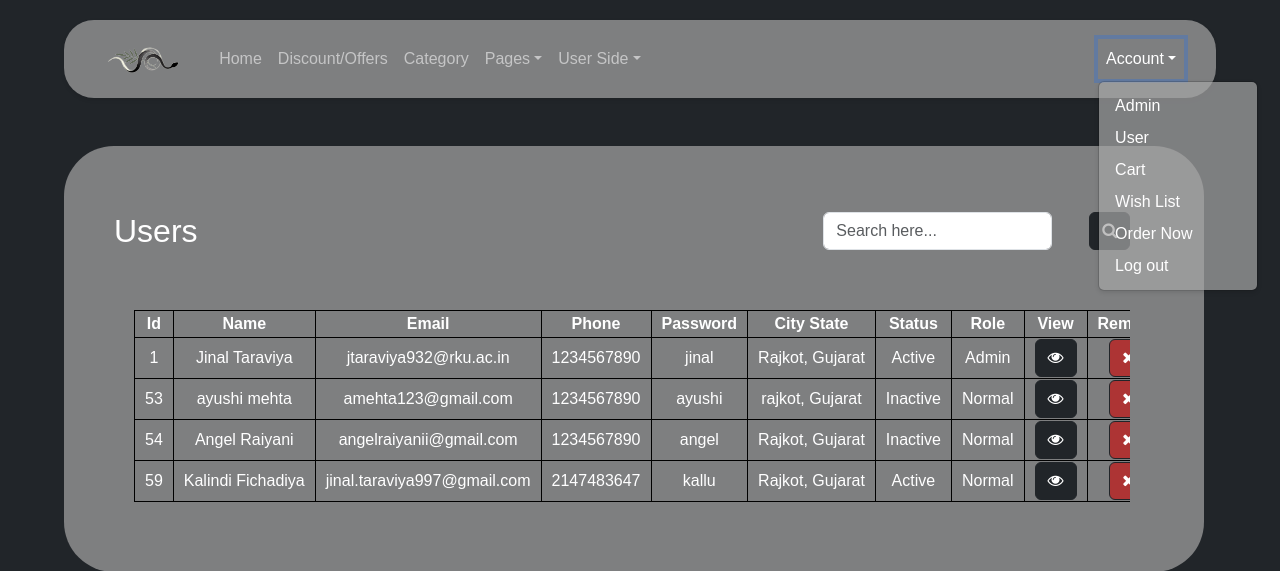
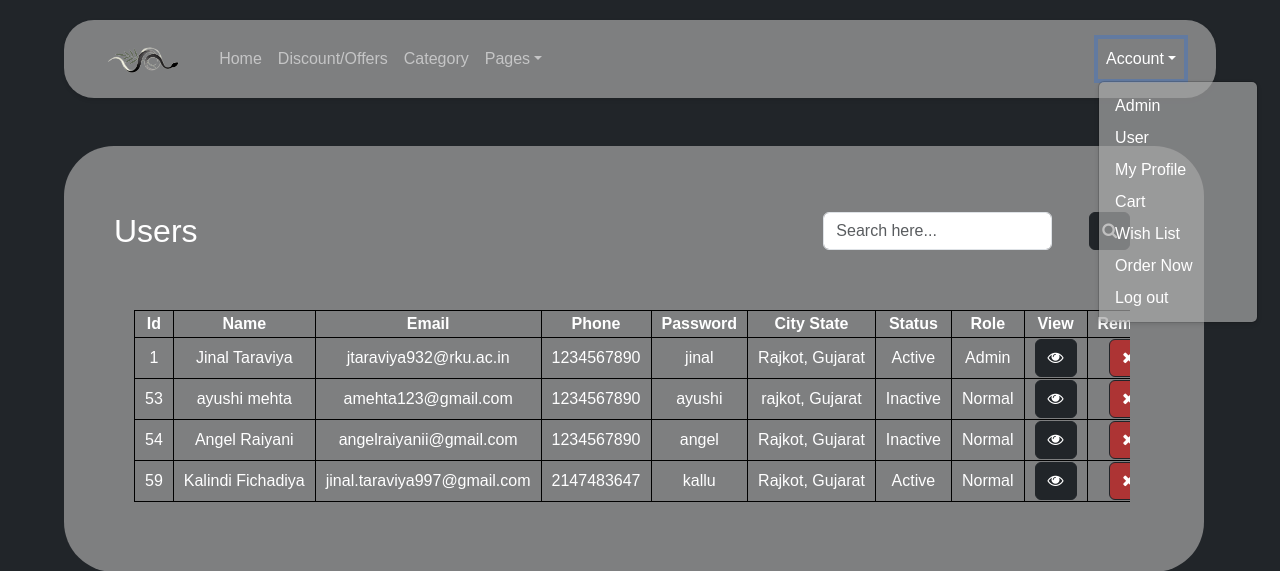
Before and after one commit to JinalTaraviya22/Meraki-Online-Art-Shop, a PHP site: page /demo/AdUsers.php in a window 1280 px wide, after a click on "Account". Shown: the top 571 px of the page. Run offline with PHP 8.4, Linux system fonts and the light colour scheme; a user stored in the database is signed in; data comes from the database, SQL or seed files in the repository; data that the repository does not hold is empty; some libraries are stand-ins or nearby versions.

Commit message:
changed header

```diff
--- a/AdUsers.php
+++ b/AdUsers.php
@@ -72,7 +72,7 @@
                             <td><?php echo $r['U_Status']; ?></td>
                             <td><?php echo $r['U_Role']; ?></td>
                             <td>
-                                <form method="post"><a href="#user_profile"><button type="submit" class="btn btn-dark"
+                                <form method="post" action="#user_profile"><a href="#user_profile"><button type="submit" class="btn btn-dark"
                                             value="<?php echo $r['U_Id'] ?>" name="showUsr" onclick="showUser(1)"><i
                                                 class="fa fa-eye"></i></button></a></form>
                             </td>
@@ -91,7 +91,12 @@
     <?php
     if (isset($_POST['showUsr'])) {
         echo $_POST['showUsr'];
-    }
+        $id = $_POST['showUsr'];
+
+        $query = "select * from user_tbl where U_Id=$id";
+        $result = mysqli_query($con, $query);
+        $r = mysqli_fetch_assoc($result);
+        // select query to fetch data using $_POST['showUsr'] from user_tbl
         ?>
         <div class="container mt-5" id="user_profile" style="display:none !important;">
             <div class="row">
@@ -278,6 +283,9 @@
                 </div>
             </div>
         </div>
+        <?php
+    }
+    ?>
     <!-- single user profile -->
 
     <script src="https://code.jquery.com/jquery-3.1.1.min.js"
@@ -305,7 +313,7 @@
     </script>
 
     <?php
-    include('Footer.php');
+    include 'Footer.php';
     ?>
     <!-- <script>
         function updateForm() {
--- a/Header.php
+++ b/Header.php
@@ -141,15 +141,6 @@ include 'conn.php';
                                     <li><a class="dropdown-item" href="">Site Settings</a></li>
                                 </ul>
                             </li>
-                            <li class="nav-item dropdown">
-                                <a class="nav-link dropdown-toggle" href="#" id="navbarDropdown" role="button"
-                                    data-bs-toggle="dropdown" aria-expanded="false">User Side</a>
-                                <ul class="dropdown-menu">
-                                    <li><a class="dropdown-item" href="Index.php">Home</a></li>
-                                    <li><a class="dropdown-item" href="categories.php">Categoris</a></li>
-                                    <li><a class="dropdown-item" href="About.php">About Us</a></li>
-                                </ul>
-                            </li>
 
                         <?php } elseif (isset($_SESSION['U_User'])) { ?>
                             <!-- User Menu -->
@@ -178,6 +169,7 @@ include 'conn.php';
                                     <?php if (isset($_SESSION['U_Admin'])) { ?>
                                         <li><a class="dropdown-item" href="admin.php">Admin</a></li>
                                         <li><a class="dropdown-item" href="Index.php">User</a></li>
+                                        <li><a class="dropdown-item" href="Account.php">My Profile</a></li>
                                     <?php } else { ?>
                                         <!-- for normal user -->
                                         <li><a class="dropdown-item" href="Account.php">My Profile</a></li>
```
Also changed, not shown: db_img/user_img/66f16f09ab7672.jpg (deleted), db_img/user_img/6706063c52bdcjp pop.png (renamed from db_img/user_img/670533c6a40a3jp pop.png), db_img/user_img/670606a6a6640Untitled design.png (added). Lines whose indentation alone changed are shown as unchanged.
